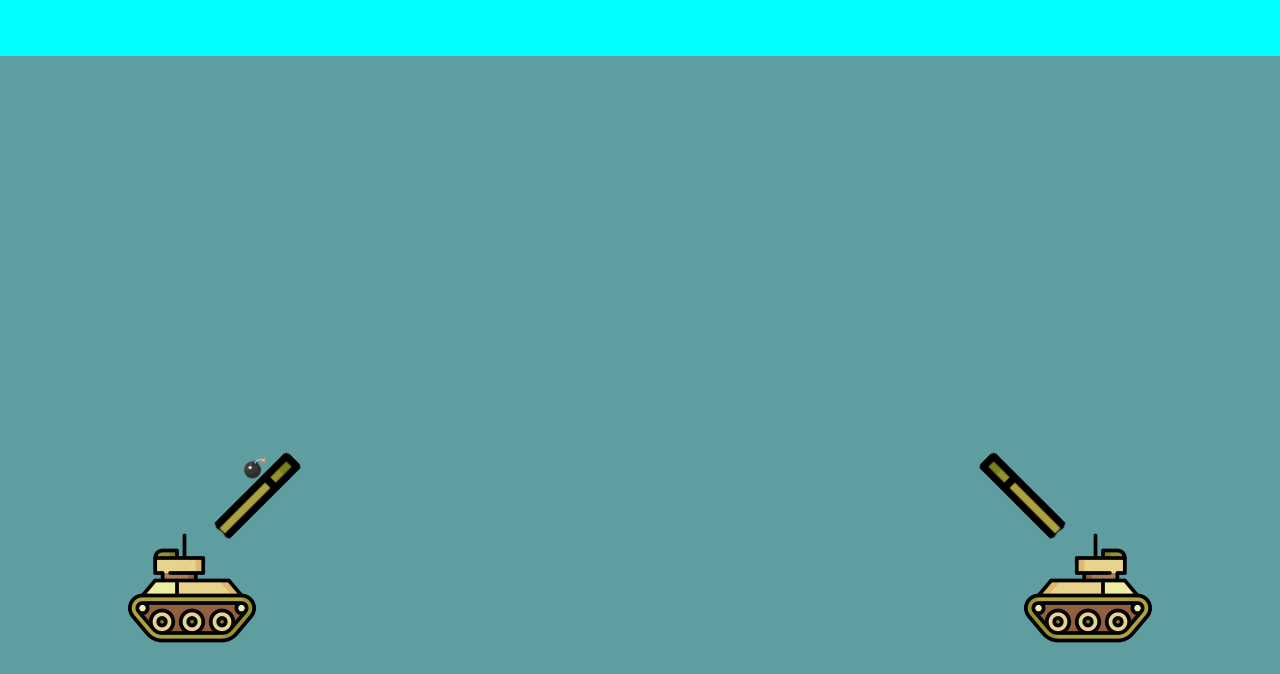
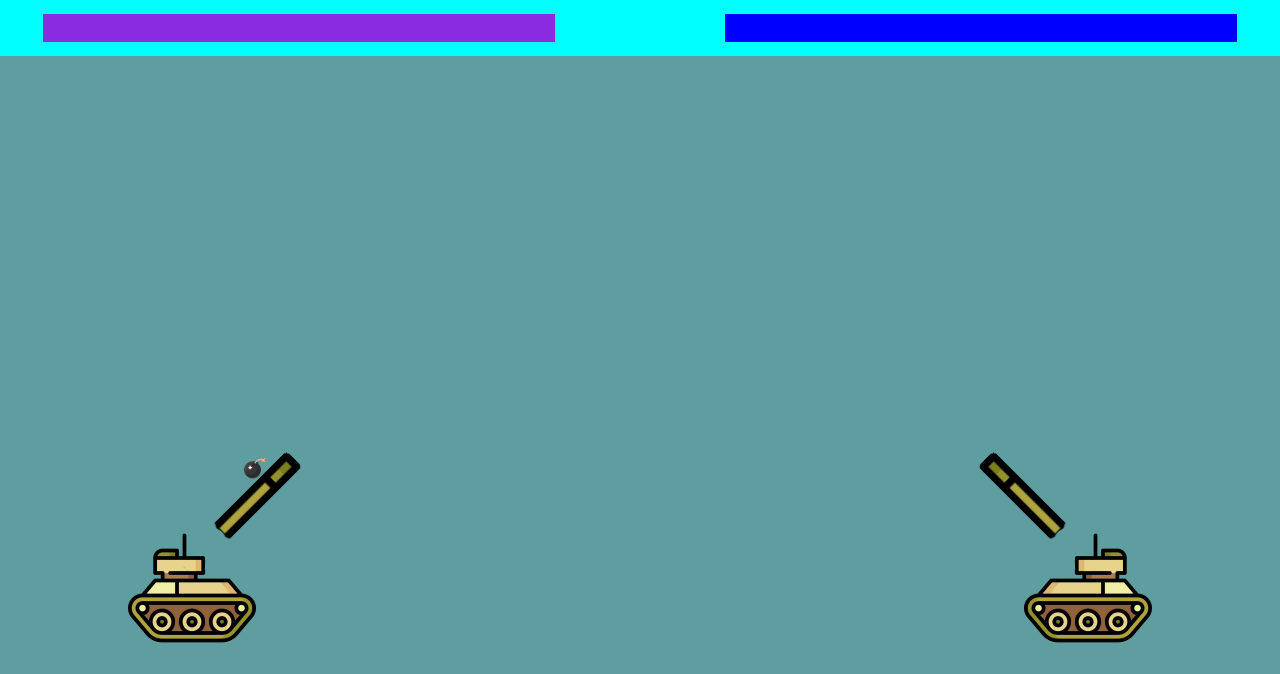
Before and after one commit to vaidic-dodwani/Pocket_Tanks, a plain HTML site: page index.html in a window 1280 px wide. Shown: the top 674 px of the page. Drawn offline with Linux system fonts and the light colour scheme.

Commit message:
HealthBar_visible

```diff
--- a/styles.css
+++ b/styles.css
@@ -8,20 +8,22 @@
   display: flex;
   background-color: aqua;
   height: 7vh;
-  justify-content: space-between;
+  justify-content: space-evenly;
+  gap: 10%;
   align-items: center;
-  /* display: inline-block; */
 }
 
 #health_1{
   width: 40%;
   background-color: blueviolet;
+  height: 50%;
 
 }
 
 #health_2{
   width: 40%;
   background-color: blue;
+  height: 50%;
 }
 
 #game {
```
